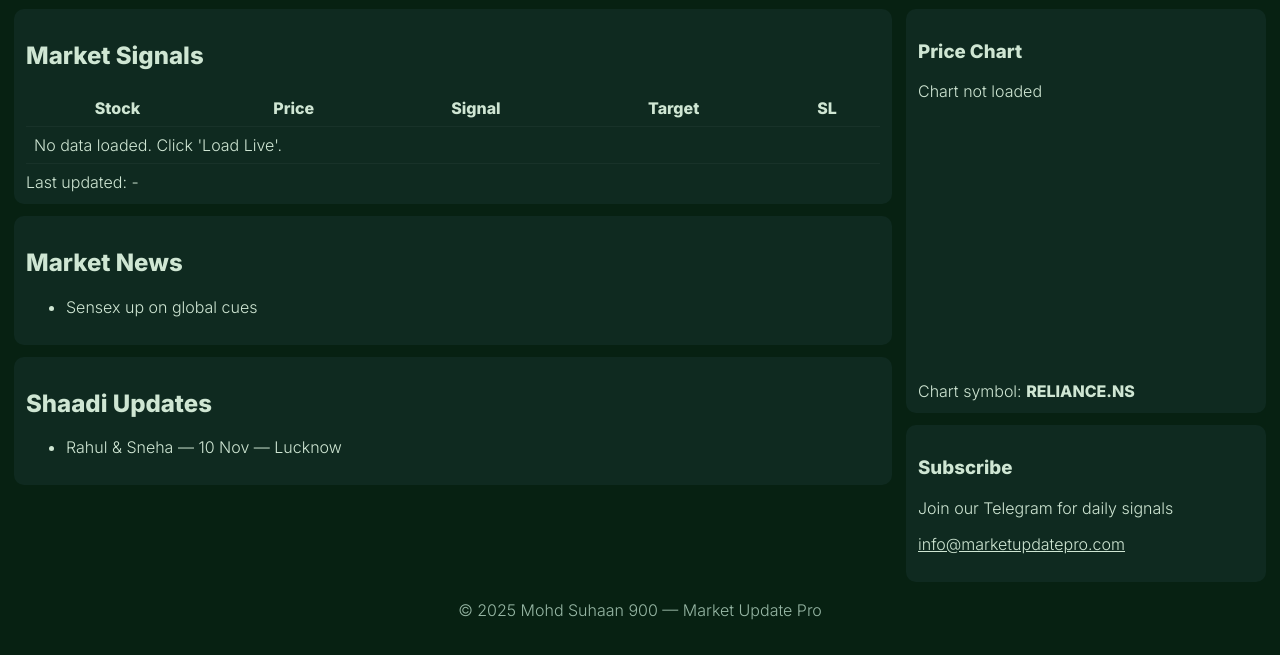
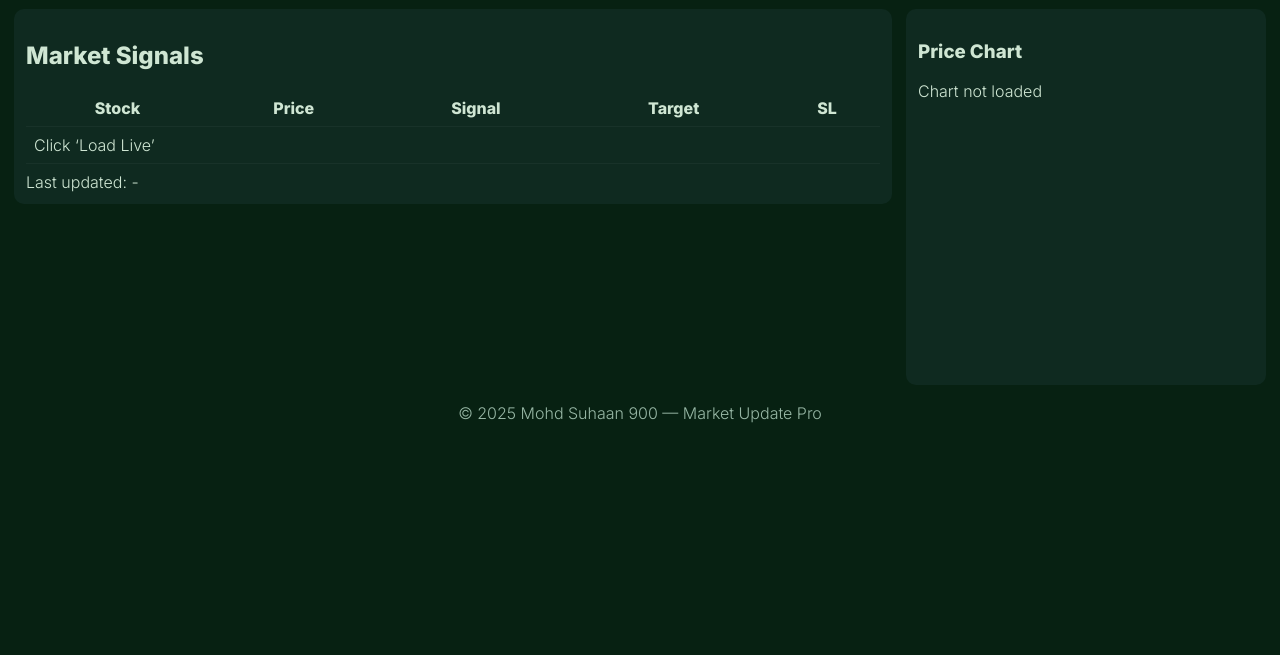
Before and after one commit to suhaan900/marketupdatepro.github.io, a plain HTML site: page index.html in a window 1280 px wide. Shown: the part 73-728 px from the top of the page. Drawn offline with nearby package versions, Linux system fonts and the light colour scheme.

Commit message:
Update index.html

```diff
--- a/index.html
+++ b/index.html
@@ -12,7 +12,6 @@
     header{display:flex;align-items:center;justify-content:space-between;gap:12px;flex-wrap:wrap}
     .brand{display:flex;align-items:center;gap:12px}
     .logo{width:56px;height:56px;border-radius:8px;background:linear-gradient(135deg,var(--green),var(--red));display:flex;align-items:center;justify-content:center;color:white;font-weight:800}
-    .controls{display:flex;gap:8px;align-items:center}
     .btn{background:linear-gradient(90deg,var(--green),var(--red)); border:0; padding:8px 12px;border-radius:8px;color:#fff;cursor:pointer}
     .card{background:var(--card);padding:12px;border-radius:10px;margin-top:12px}
     table{width:100%;border-collapse:collapse}
@@ -22,15 +21,14 @@
     .top-right{display:flex;gap:8px;align-items:center}
     canvas{max-width:100%;height:260px}
     footer{margin-top:18px;color:#97b7a5;text-align:center}
-    /* responsive layout */
     .layout{display:grid;grid-template-columns:1fr 360px;gap:14px}
-    @media(max-width:900px){.layout{grid-template-columns:1fr}.logo{width:48px;height:48px}.controls{width:100%;justify-content:space-between}}
+    @media(max-width:900px){.layout{grid-template-columns:1fr}.logo{width:48px;height:48px}}
   </style>
 </head>
 <body>
   <div class="top-right" style="position:fixed;right:12px;top:12px;z-index:99">
     <button id="lang-toggle" class="btn" title="Toggle Language">EN/हिं</button>
-    <label style="display:flex;align-items:center;gap:6px;color:var(--muted);margin-left:8px"><input id="auto-refresh" type="checkbox"> <span data-en>Auto-refresh</span><span data-hi style="display:none">ऑटो-रीफ़्रेश</span></label>
+    <label style="display:flex;align-items:center;gap:6px;color:var(--muted);margin-left:8px"><input id="auto-refresh" type="checkbox"> <span data-en>Auto-refresh</span><span data-hi style="display:none">ऑटो-रीफ़्रेश</span></label>
   </div>
 
   <header>
@@ -41,9 +39,7 @@
         <div style="color:var(--muted);font-size:13px">By Mohd Suhaan 900</div>
       </div>
     </div>
-    <div class="controls">
-      <button id="load-live" class="btn">Load Live</button>
-    </div>
+    <button id="load-live" class="btn">Load Live</button>
   </header>
 
   <div class="layout">
@@ -51,30 +47,11 @@
       <section class="card">
         <h2 data-en>Market Signals</h2>
         <h2 data-hi style="display:none">बाज़ार सिग्नल्स</h2>
-        <div style="overflow:auto">
-          <table>
-            <thead><tr><th>Stock</th><th>Price</th><th>Signal</th><th>Target</th><th>SL</th></tr></thead>
-            <tbody id="signals-list"><tr><td colspan="5">No data loaded. Click 'Load Live'.</td></tr></tbody>
-          </table>
-        </div>
+        <table>
+          <thead><tr><th>Stock</th><th>Price</th><th>Signal</th><th>Target</th><th>SL</th></tr></thead>
+          <tbody id="signals-list"><tr><td colspan="5">Click ‘Load Live’</td></tr></tbody>
+        </table>
         <div style="margin-top:8px;color:var(--muted)">Last updated: <span id="last-updated">-</span></div>
-      </section>
-
-      <section class="card">
-        <h2 data-en>Market News</h2>
-        <h2 data-hi style="display:none">बाज़ार समाचार</h2>
-        <ul id="news-list">
-          <li data-en>Sensex up on global cues</li>
-          <li data-hi style="display:none">Sensex वैश्विक संकेतों पर बढ़ा</li>
-        </ul>
-      </section>
-
-      <section class="card">
-        <h2 data-en>Shaadi Updates</h2>
-        <h2 data-hi style="display:none">शादी अपडेट्स</h2>
-        <ul id="shaadi-list">
-          <li>Rahul & Sneha — 10 Nov — Lucknow</li>
-        </ul>
       </section>
     </main>
 
@@ -84,15 +61,6 @@
         <h3 data-hi style="display:none">प्राइस चार्ट</h3>
         <div id="chart-status" style="color:var(--muted);margin-bottom:8px">Chart not loaded</div>
         <canvas id="priceChart"></canvas>
-        <div style="margin-top:8px;color:var(--muted)">Chart symbol: <strong id="chart-symbol">RELIANCE.NS</strong></div>
-      </section>
-
-      <section class="card">
-        <h3 data-en>Subscribe</h3>
-        <h3 data-hi style="display:none">सब्सक्राइब</h3>
-        <p data-en>Join our Telegram for daily signals</p>
-        <p data-hi style="display:none">दैनिक सिग्नल्स के लिए हमारे Telegram में शामिल हों</p>
-        <p><a href="mailto:info@marketupdatepro.com" style="color:var(--muted)">info@marketupdatepro.com</a></p>
       </section>
     </aside>
   </div>
```
